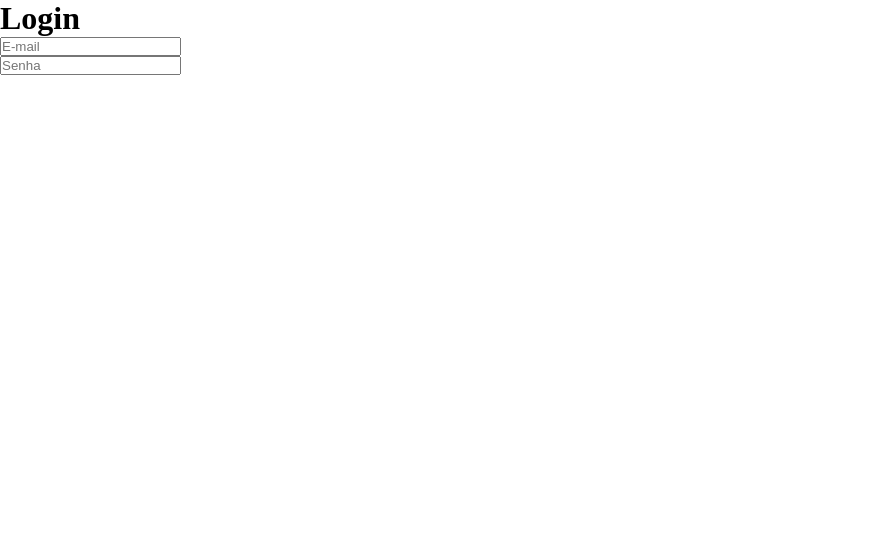
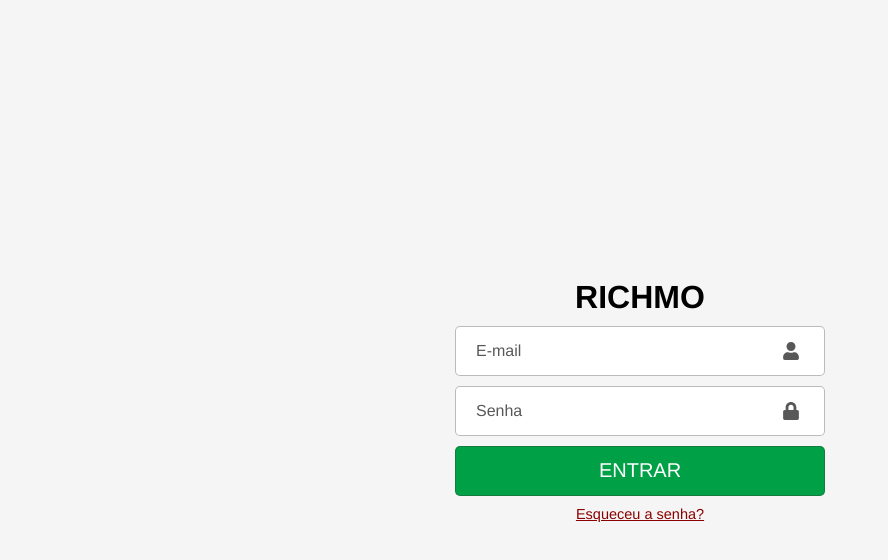
Before and after one commit to brunojohannb/Agendoo, a React (Vite) app: page / in a window 1280 px wide. Shown: the top 560 px of the page, without its empty margins (0-888 px from the left). Built offline with nearby package versions, Linux system fonts and the light colour scheme.

Commit message:
Tela de Login

```diff
--- a/index.html
+++ b/index.html
@@ -4,7 +4,7 @@
     <meta charset="UTF-8" />
     <link rel="icon" type="image/svg+xml" href="/vite.svg" />
     <meta name="viewport" content="width=device-width, initial-scale=1.0" />
-    <title>Agenda</title>
+    <title>RICHMO</title>
   </head>
   <body>
     <div id="root"></div>
--- a/package.json
+++ b/package.json
@@ -10,8 +10,10 @@
     "preview": "vite preview"
   },
   "dependencies": {
+    "@react-icons/all-files": "^4.1.0",
     "react": "^18.3.1",
-    "react-dom": "^18.3.1"
+    "react-dom": "^18.3.1",
+    "react-icons": "^5.3.0"
   },
   "devDependencies": {
     "@eslint/js": "^9.11.1",
--- a/src/App.css
+++ b/src/App.css
@@ -1,5 +1,14 @@
 * {
     margin: 0;
     padding: 0;
+    font-family: helvetica;
+    box-sizing: border-box;
+}
 
+.App {
+    display: flex;
+    justify-content: center;
+    align-items: center;
+    min-height: 100vh;
+    background-color: #F5F5F5;
 }
--- a/src/App.jsx
+++ b/src/App.jsx
@@ -4,7 +4,7 @@ import Login from './Components/Login/Login'
 function App() {
 
   return (
-    <div className="app">
+    <div className="App">
       <Login/>
     </div>
   )
--- a/src/Components/Login/Login.css
+++ b/src/Components/Login/Login.css
@@ -0,0 +1,69 @@
+.container {
+    width: 450px;
+    background-color: #F5F5F5;
+    padding: 40px;
+}
+
+.logo {
+    text-align: center;
+    color: #000000;
+}
+
+.inputs {
+    position: relative;
+    width: 100%;
+    height: 50px;
+    margin: 10px auto;
+}
+
+.inputs input {
+    width: 100%;
+    height: 100%;
+    border: 1px solid #33333355;
+    border-radius: 5px;
+    font-size: 16px;
+    padding: 20px 20px;
+}
+
+.inputs input::placeholder {
+    color: #333333d1;
+}
+
+.inputs .icon {
+    position: absolute;
+    right: 25px;
+    top: 50%;
+    transform: translateY(-50%);
+    font-size: 18px;
+    color: #333333d1;
+}
+
+.container button {
+    width: 100%;
+    height: 50px;
+    color: #ffffff;
+    font-size: 20px;
+    background-color: #00a146;
+    border-radius: 5px;
+    border: 1px solid #33333355;
+    cursor: pointer;
+}
+
+.container button:hover {
+    background-color: #007436;
+}
+
+.resetPassword {
+    display: flex;
+    justify-content: center;
+    margin-top: 10px;
+}
+
+.resetPassword a {
+    font-size: 14.5px;
+    color: #8B0000;
+}
+
+.resetPassword a:hover {
+    color: #B87333;
+}
--- a/src/Components/Login/Login.jsx
+++ b/src/Components/Login/Login.jsx
@@ -1,16 +1,39 @@
-import React from 'react'
+import { FaUser, FaLock } from "react-icons/fa"
+import { useState } from "react"
+import "./Login.css"
 
 const Login = () => {
 
+  const [username, setUsername] = useState("");
+  const [password, setPassword] = useState("");
+
+  const handleSubmit = (event) => {
+    event.preventDefault();
+
+    console.log (username, password);
+  }
+
   return (
     <div className='container'>
-        <form>
-          <h1>Login</h1>
-          <div>
-            <input type="email" placeholder='E-mail'/>
+        <form onSubmit={handleSubmit}>
+          <h1 className="logo">RICHMO</h1>
+          <div className="inputs">
+            <input
+            type="email"
+            placeholder='E-mail'
+            onChange={ (e) => setUsername(e.target.value) }/>
+            <FaUser className="icon"/>
           </div>
-          <div>
-            <input type="password" placeholder='Senha'/>
+          <div className="inputs">
+            <input
+            type="password"
+            placeholder='Senha'
+            onChange={ (e) => setPassword(e.target.value) }/>
+            <FaLock className="icon"/>
+          </div>
+          <button>ENTRAR</button>
+          <div className="resetPassword">
+            <a href="#">Esqueceu a senha?</a>
           </div>
         </form>
      </div>
```
Also changed, not shown: 1 other file (tests, documents, lock files or other folders).
